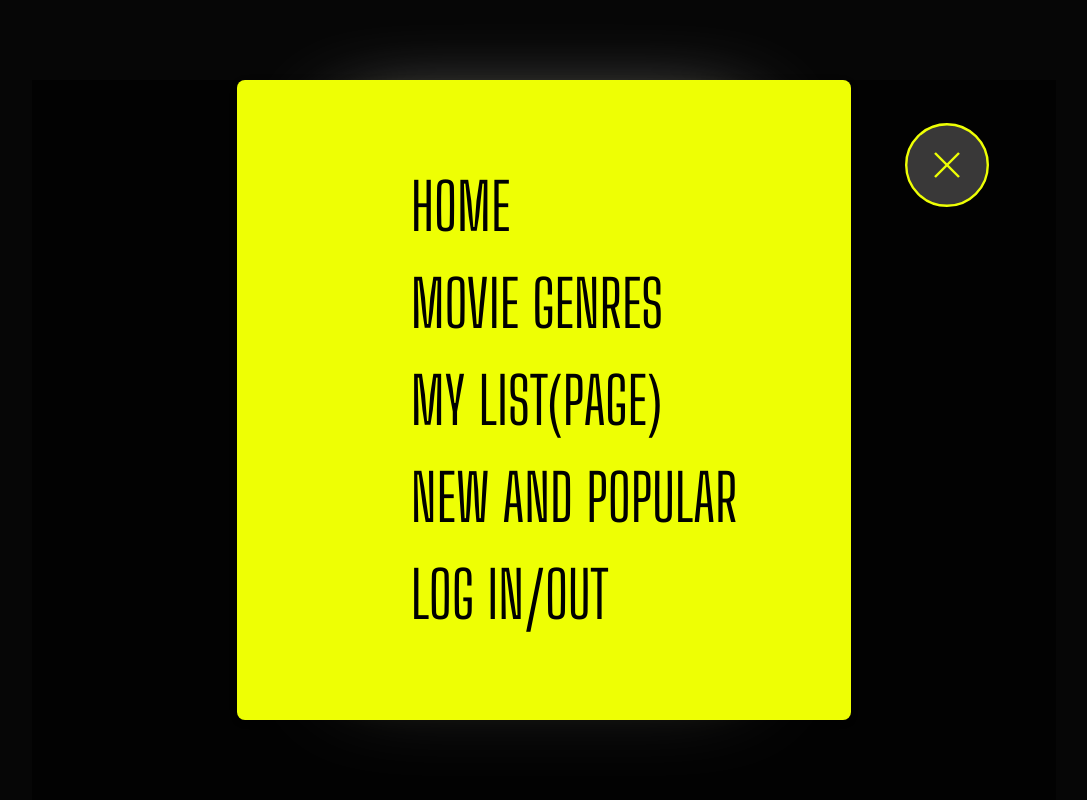
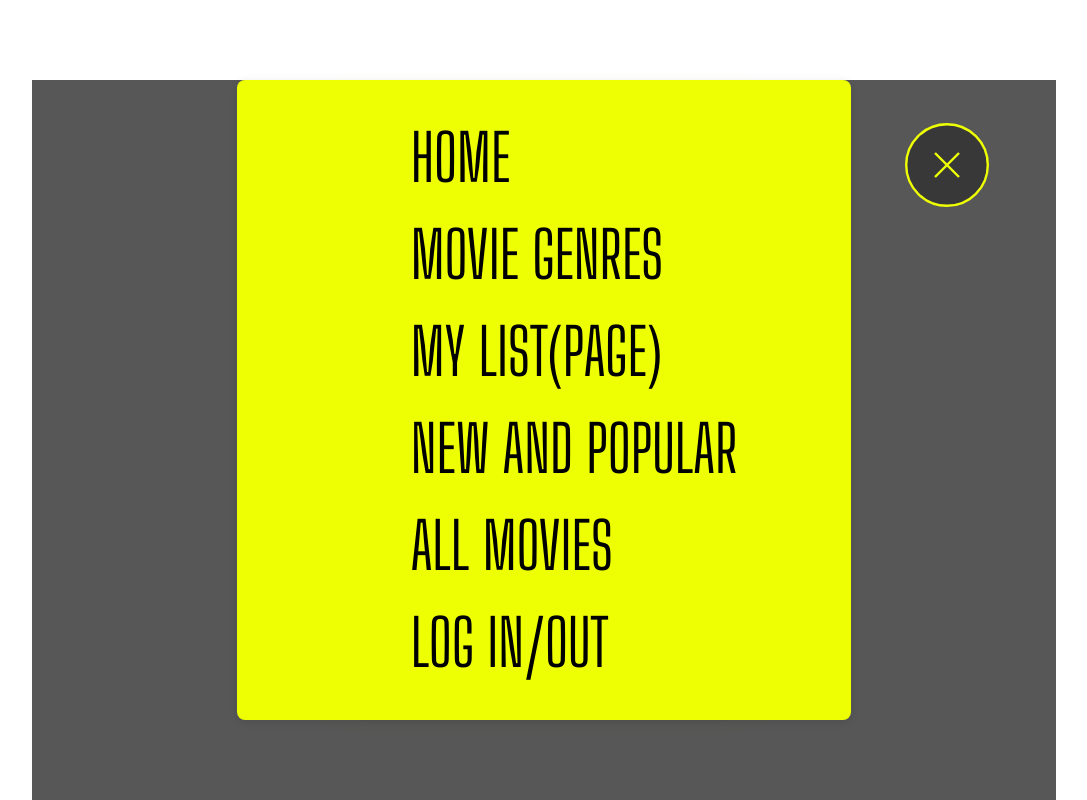
Before and after one commit to EricaIna/Reddy_43_Client, a React (Vite) app: page /login in a window 1280 px wide. Both pictures are taken after a click on the button 1235 px from the left and 46 px from the top of the page. Shown: the whole page, without its empty margins (96-1183 px from the left). Built offline with nearby package versions, Linux system fonts and the light colour scheme; a web font is replaced by a local one.

Commit message:
Listpage css

```diff
--- a/src/App.jsx
+++ b/src/App.jsx
@@ -34,9 +34,9 @@ function App() {
           <Route
             path="/list"
             element={
-              <ProtectedRoute>
-                <Pages.ListPage />
-              </ProtectedRoute>
+              // <ProtectedRoute>
+              <Pages.ListPage />
+              // </ProtectedRoute>
             }
           />
           <Route path="/list" element={<Pages.ListPage />} />
--- a/src/Components/DropdownMenu/index.jsx
+++ b/src/Components/DropdownMenu/index.jsx
@@ -58,6 +58,12 @@ export const DropdownMenu = () => {
               </li>
               <li>
                 <ArrowIcon />
+                <Link to="/list" onClick={closeMenu}>
+                  ALL MOVIES
+                </Link>
+              </li>
+              <li>
+                <ArrowIcon />
                 <Link to="/login" onClick={closeMenu}>
                   LOG IN/OUT
                 </Link>
--- /dev/null
+++ b/src/Pages/ListPage/ListPage.css
@@ -0,0 +1,14 @@
+body {
+  background-color: white;
+}
+
+.movies {
+  z-index: 99;
+  display: flex;
+  flex-direction: row;
+  flex-wrap: wrap;
+  justify-content: space-evenly;
+  align-items: center;
+  max-width: 100%;
+  padding: 10px;
+}
--- a/src/Pages/ListPage/index.jsx
+++ b/src/Pages/ListPage/index.jsx
@@ -1,5 +1,6 @@
 import React, { useState, useEffect } from "react";
 import { MovieCard } from "../../Components";
+import "./ListPage.css";
 
 const ListPage = () => {
   const [movies, setMovies] = useState([]);
@@ -7,9 +8,9 @@ const ListPage = () => {
   useEffect(() => {
     const fetchMovies = async () => {
       try {
-          const response = await fetch('http://localhost:4000/movies');
+        const response = await fetch("http://localhost:4000/movies");
         const data = await response.json();
-          console.log(data)
+        console.log(data);
         setMovies(data.results);
       } catch (error) {
         console.log("Error Fetching Data");
@@ -20,8 +21,8 @@ const ListPage = () => {
   }, []);
 
   return (
-      <div>
-        {movies.map(movie => (
+    <div className="movies">
+      {movies.map((movie) => (
         <MovieCard
           key={movie.id}
           title={movie.original_title}
@@ -35,7 +36,6 @@ const ListPage = () => {
 };
 
 export default ListPage;
-
 
 // import React, { useState, useEffect } from 'react'
 
```
Lines whose indentation alone changed are shown as unchanged.
